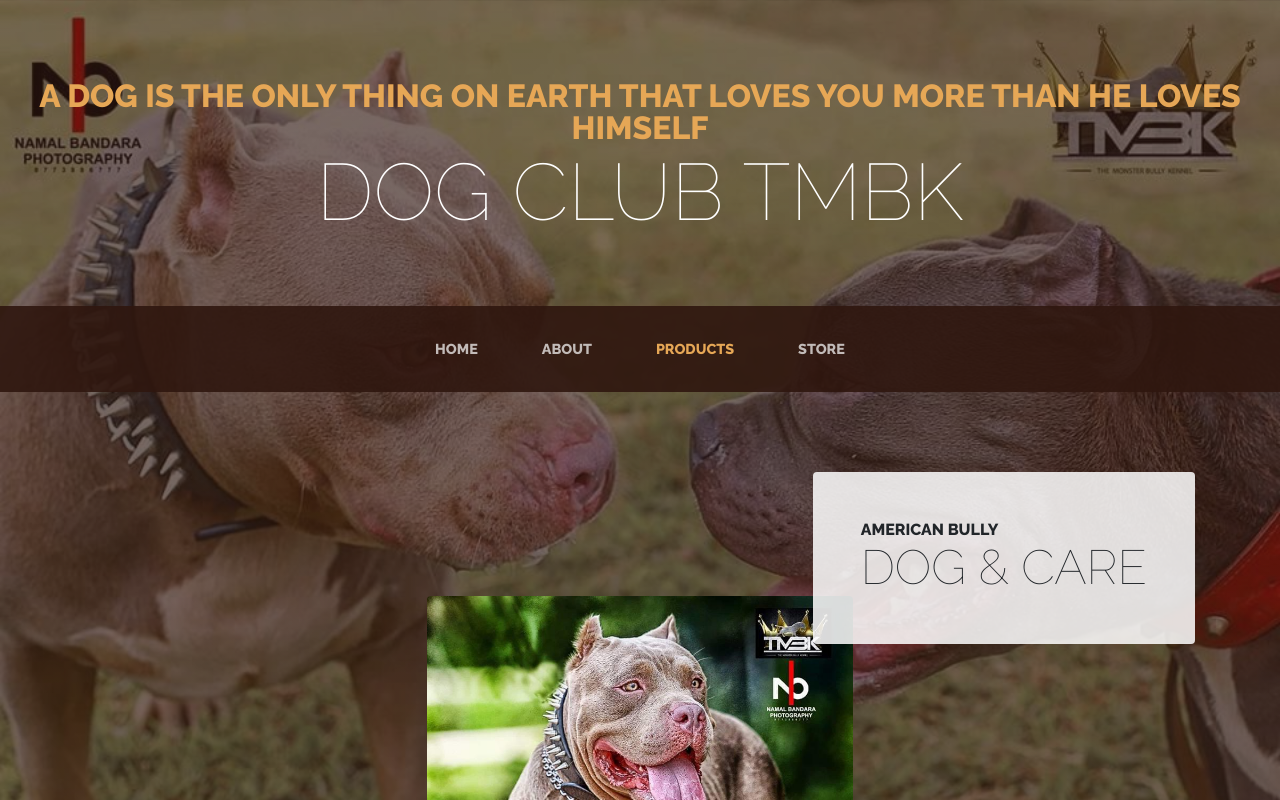
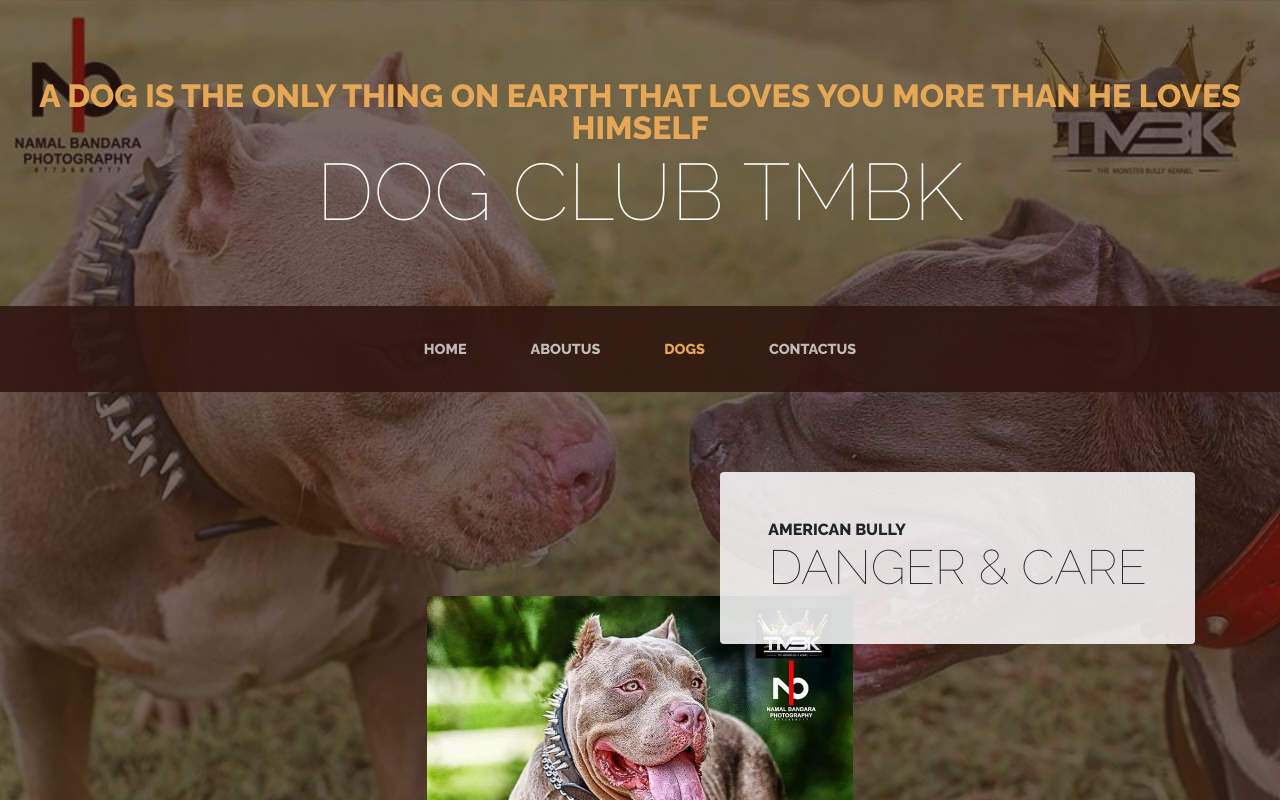
Before and after one commit to AyeshMaduwantha/dogclub, a website: page products.html in a window 1280 px wide. Shown: the top 800 px of the page. Drawn offline with Linux system fonts and the light colour scheme.

Commit message:
Update products.html

```diff
--- a/products.html
+++ b/products.html
@@ -44,13 +44,13 @@
             </a>
           </li>
           <li class="nav-item px-lg-4">
-            <a class="nav-link text-uppercase text-expanded" href="about.html">About</a>
+            <a class="nav-link text-uppercase text-expanded" href="about.html">AboutUs</a>
           </li>
           <li class="nav-item active px-lg-4">
-            <a class="nav-link text-uppercase text-expanded" href="products.html">Products</a>
+            <a class="nav-link text-uppercase text-expanded" href="products.html">Dogs</a>
           </li>
           <li class="nav-item px-lg-4">
-            <a class="nav-link text-uppercase text-expanded" href="store.html">Store</a>
+            <a class="nav-link text-uppercase text-expanded" href="store.html">ContactUs</a>
           </li>
         </ul>
       </div>
@@ -64,7 +64,7 @@
           <div class="bg-faded p-5 d-flex ml-auto rounded">
             <h2 class="section-heading mb-0">
               <span class="section-heading-upper">American Bully</span>
-              <span class="section-heading-lower">Dog &amp; Care</span>
+              <span class="section-heading-lower">Danger &amp; Care</span>
             </h2>
           </div>
         </div>
@@ -89,7 +89,7 @@
             </h2>
           </div>
         </div>
-        <img class="product-item-img mx-auto d-flex rounded img-fluid mb-3 mb-lg-0" src="img/products-02.jpg" alt="">
+        <img class="product-item-img mx-auto d-flex rounded img-fluid mb-3 mb-lg-0" src="img/products-02.jpeg" alt="">
         <div class="product-item-description d-flex ml-auto">
           <div class="bg-faded p-5 rounded">
             <p class="mb-0">Working breeds learn how to perform jobs quickly because of their instincts and natural abilities, while other breeds are motivated based on their strong desire to please. But intelligence alone doesn't automatically make a good pet.</p>
```
